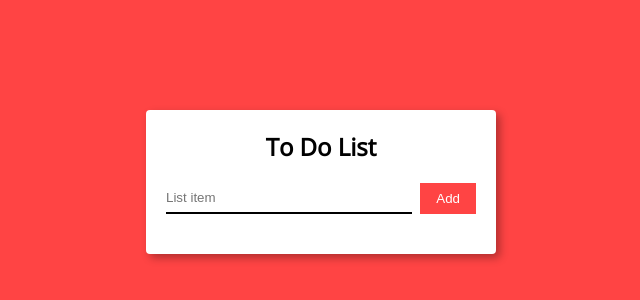
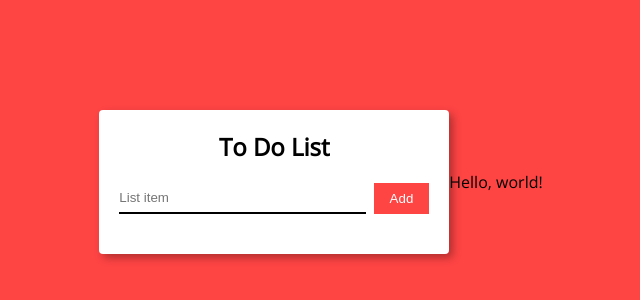
Before and after one commit to resar3ct/app, a plain HTML site: page index.html in a window 1280 px wide. Shown: the part 218-518 px from the top of the page, without its empty margins (319-959 px from the left). Drawn offline with nearby package versions, Linux system fonts and the light colour scheme.

Commit message:
add text 'hello world'

```diff
--- a/index.html
+++ b/index.html
@@ -16,6 +16,7 @@
 		</form>
 		<ul id="list"></ul>
 	</div>
+    <span>Hello, world!</span>
    <script src="js\myscript.js"></script>
 </body>
 </html>
```
